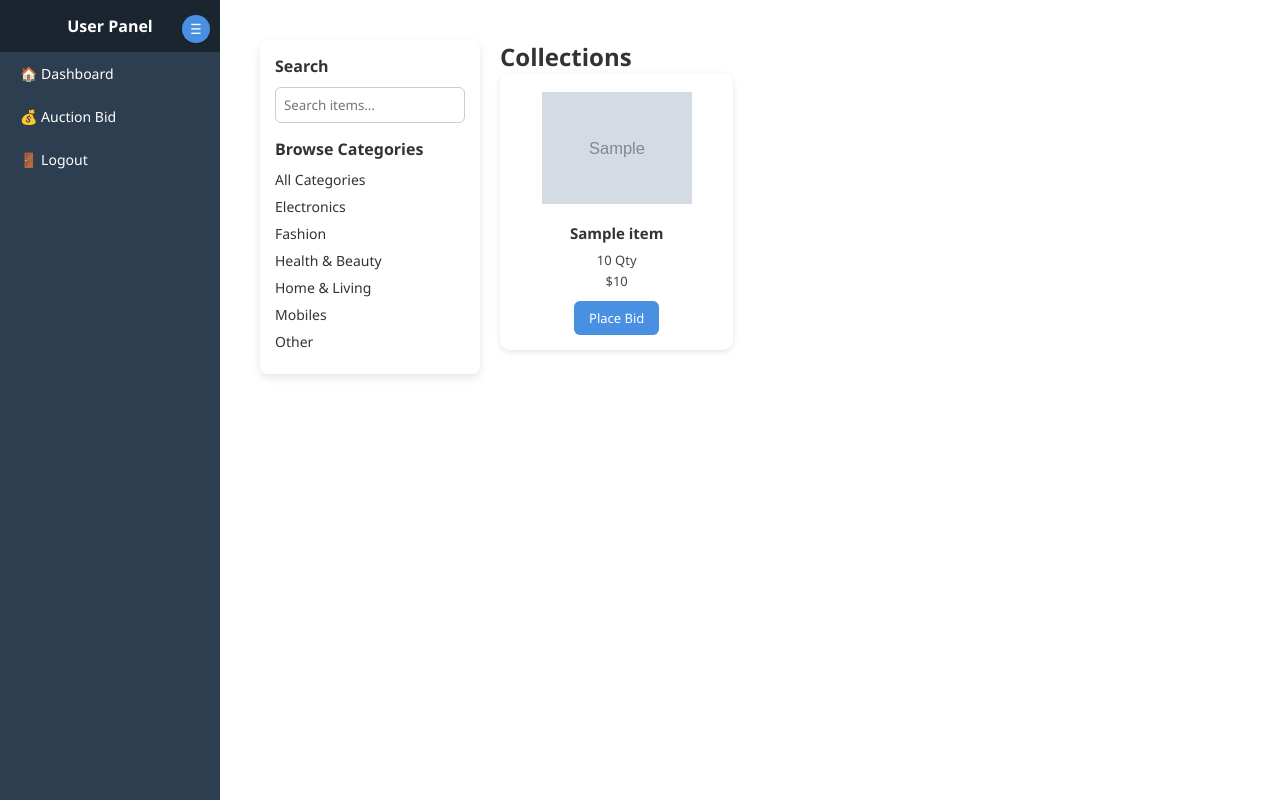
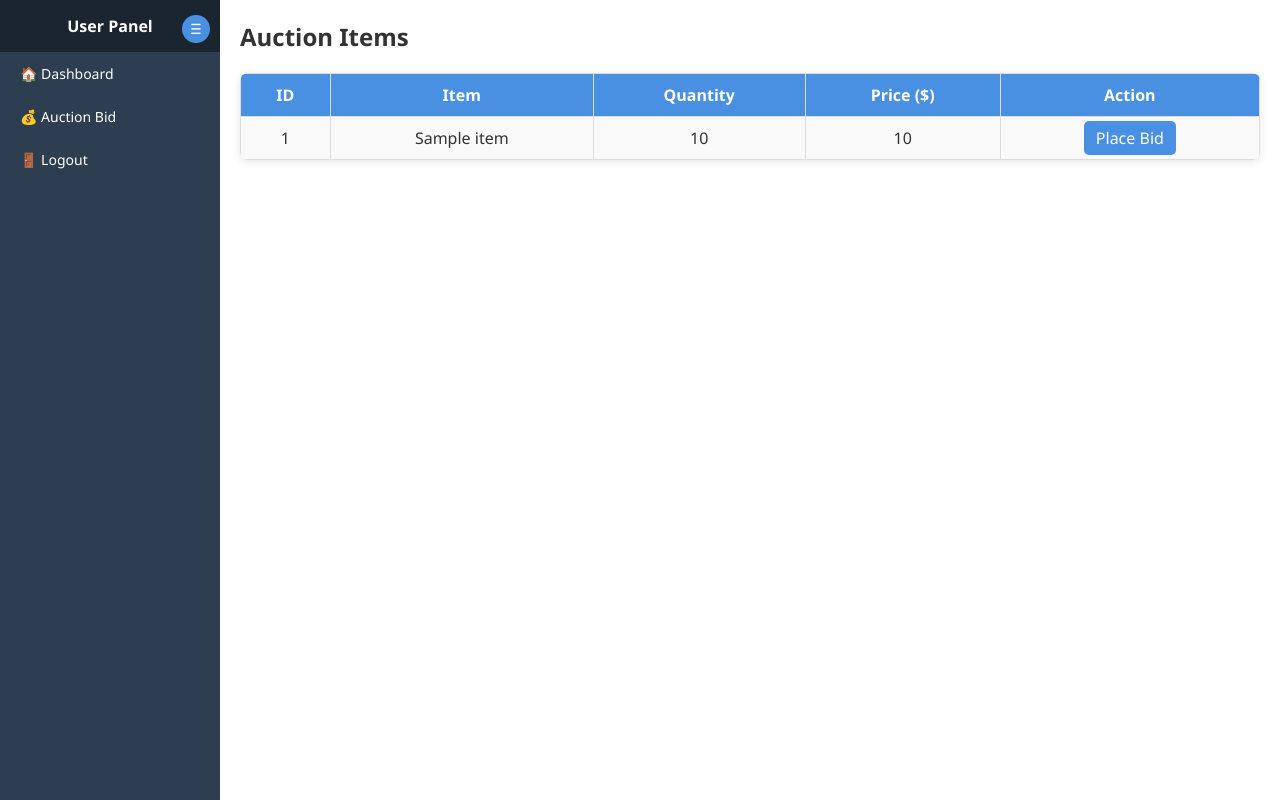
Before and after one commit to RishavLC/demo-project, a PHP site: page /bidder_dashboard.php in a window 1280 px wide. Run offline with PHP 8.4, Linux system fonts and the light colour scheme; a user stored in the database is signed in; tables that the repository leaves empty or names only in its code hold one stand-in row (values such as "Sample post"); grey boxes marked "Sample" are stand-in pictures.

Commit message:
auction listing table made

```diff
--- a/bidder_dashboard.php
+++ b/bidder_dashboard.php
@@ -9,89 +9,38 @@ $role = ucfirst($_SESSION["role"]);
 $user_id = $_SESSION["user_id"];
 
 // Fetch all auction items
-$sql = "SELECT * FROM auction_items"; // your table name
+$sql = "SELECT * FROM auction_items"; // replace with your auction items table
 $result = $conn->query($sql);
 ?>
 
 <!DOCTYPE html>
 <html>
 <head>
-  <title><?= $role ?> - Bidder Dashboard</title>
+  <title><?= $role ?> - Auction Bid</title>
   <link rel="stylesheet" href="assets/style.css">
   <style>
-    .dashboard {
-      display: flex;
-      gap: 20px;
-      padding: 20px;
+    table {
+      width: 100%;
+      border-collapse: collapse;
+      margin-top: 20px;
     }
-    .sidebar-left {
-      width: 220px;
-      background: #fff;
-      padding: 15px;
-      border-radius: 8px;
-      box-shadow: 0 4px 10px rgba(0,0,0,0.1);
-    }
-    .sidebar-left h3 {
-      margin-bottom: 10px;
-      font-size: 16px;
-    }
-    .sidebar-left input {
-      width: 100%;
-      padding: 8px;
-      border: 1px solid #ccc;
-      border-radius: 6px;
-      margin-bottom: 15px;
-    }
-    .sidebar-left ul {
-      list-style: none;
-      padding: 0;
-    }
-    .sidebar-left ul li {
-      margin: 8px 0;
-      cursor: pointer;
-      font-size: 14px;
-    }
-    .items-section {
-      flex: 1;
-    }
-    .items-grid {
-      display: grid;
-      grid-template-columns: repeat(auto-fill, minmax(200px, 1fr));
-      gap: 20px;
-    }
-    .item-card {
-      background: #fff;
-      border-radius: 10px;
-      box-shadow: 0 2px 6px rgba(0,0,0,0.1);
-      padding: 15px;
+    table th, table td {
+      border: 1px solid #ddd;
+      padding: 10px;
       text-align: center;
     }
-    .item-card img {
-      width: 150px;
-      height: 120px;
-      object-fit: contain;
-      margin-bottom: 10px;
+    table th {
+      background: #4a90e2;
+      color: white;
     }
-    .item-card h4 {
-      font-size: 15px;
-      margin-bottom: 8px;
-    }
-    .item-card p {
-      font-size: 13px;
-      color: #444;
-      margin: 3px 0;
-    }
-    .bid-btn {
-      margin-top: 8px;
-      display: inline-block;
-      padding: 8px 15px;
+    .btn-bid {
       background: #4a90e2;
       color: #fff;
-      border-radius: 6px;
+      padding: 6px 12px;
       text-decoration: none;
-      font-size: 13px;
+      border-radius: 5px;
     }
-    .bid-btn:hover {
+    .btn-bid:hover {
       background: #357abd;
     }
   </style>
@@ -113,45 +62,31 @@ $result = $conn->query($sql);
 
   <!-- Main Content -->
   <div class="main-content">
-    <div class="dashboard">
-
-      <!-- Left filter -->
-      <div class="sidebar-left">
-        <h3>Search</h3>
-        <input type="text" placeholder="Search items...">
-        <h3>Browse Categories</h3>
-        <ul>
-          <li>All Categories</li>
-          <li>Electronics</li>
-          <li>Fashion</li>
-          <li>Health & Beauty</li>
-          <li>Home & Living</li>
-          <li>Mobiles</li>
-          <li>Other</li>
-        </ul>
-      </div>
-
-      <!-- Right items -->
-      <div class="items-section">
-        <h2>Collections</h2>
-        <div class="items-grid">
-          <?php if($result && $result->num_rows > 0): ?>
-            <?php while($row = $result->fetch_assoc()): ?>
-              <div class="item-card">
-                <img src="uploads/<?= htmlspecialchars($row['image']) ?>" alt="<?= htmlspecialchars($row['title']) ?>">
-                <h4><?= htmlspecialchars($row['title']) ?></h4>
-                <p><?= $row['quantity'] ?> Qty</p>
-                <p>$<?= $row['price'] ?></p>
-                <a href="place_bid.php?item_id=<?= $row['id'] ?>" class="bid-btn">Place Bid</a>
-              </div>
-            <?php endwhile; ?>
-          <?php else: ?>
-            <p>No auction items available.</p>
-          <?php endif; ?>
-        </div>
-      </div>
-
-    </div>
+    <h2>Auction Items</h2>
+    <table>
+      <tr>
+        <th>ID</th>
+        <th>Item</th>
+        <th>Quantity</th>
+        <th>Price ($)</th>
+        <th>Action</th>
+      </tr>
+      <?php if($result && $result->num_rows > 0): ?>
+        <?php while($row = $result->fetch_assoc()): ?>
+        <tr>
+          <td><?= $row['id'] ?></td>
+          <td><?= htmlspecialchars($row['title']) ?></td>
+          <td><?= $row['quantity'] ?></td>
+          <td><?= $row['price'] ?></td>
+          <td>
+            <a href="place_bid.php?item_id=<?= $row['id'] ?>" class="btn-bid">Place Bid</a>
+          </td>
+        </tr>
+        <?php endwhile; ?>
+      <?php else: ?>
+        <tr><td colspan="5">No auction items available.</td></tr>
+      <?php endif; ?>
+    </table>
   </div>
 
   <script src="assets/script.js"></script>
```
